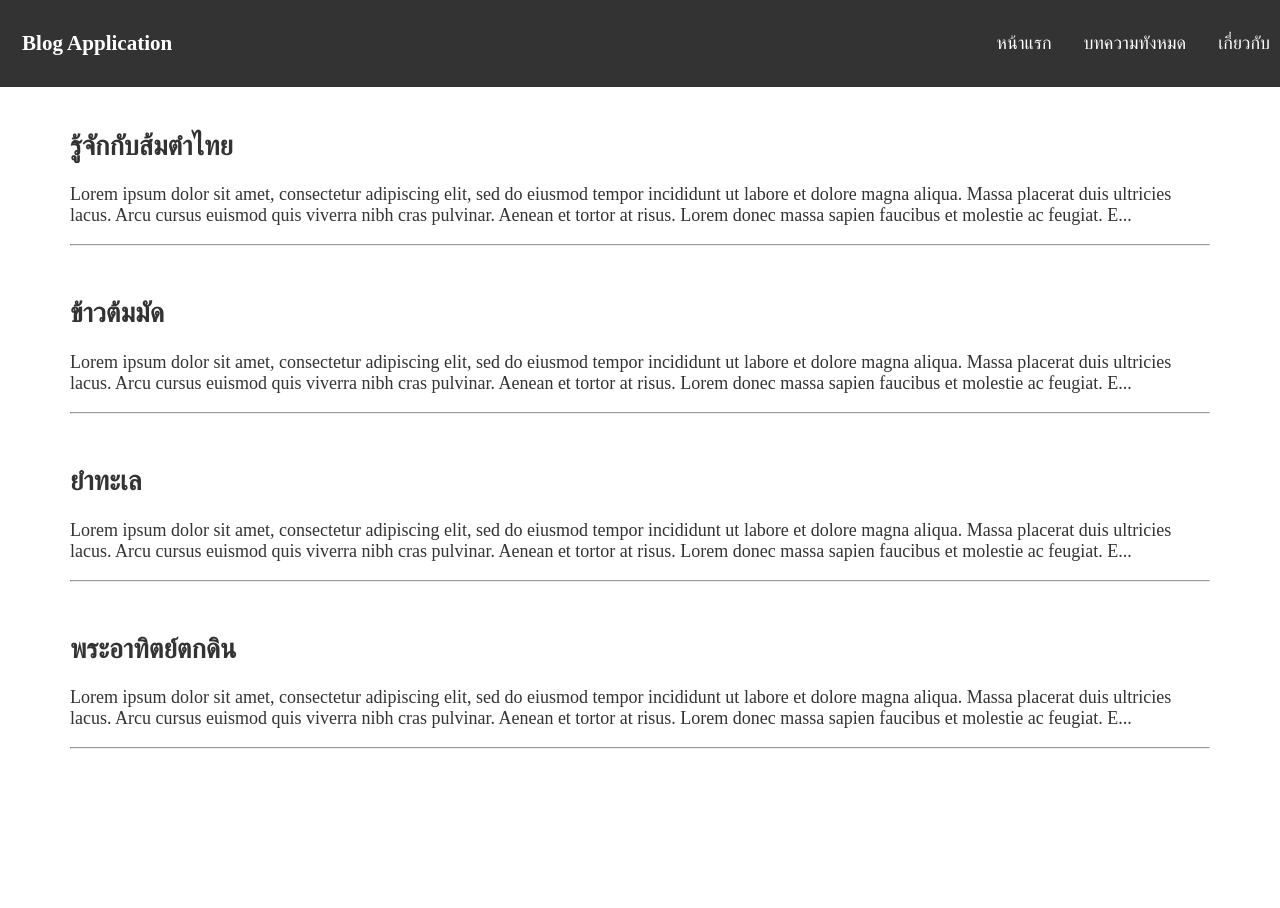
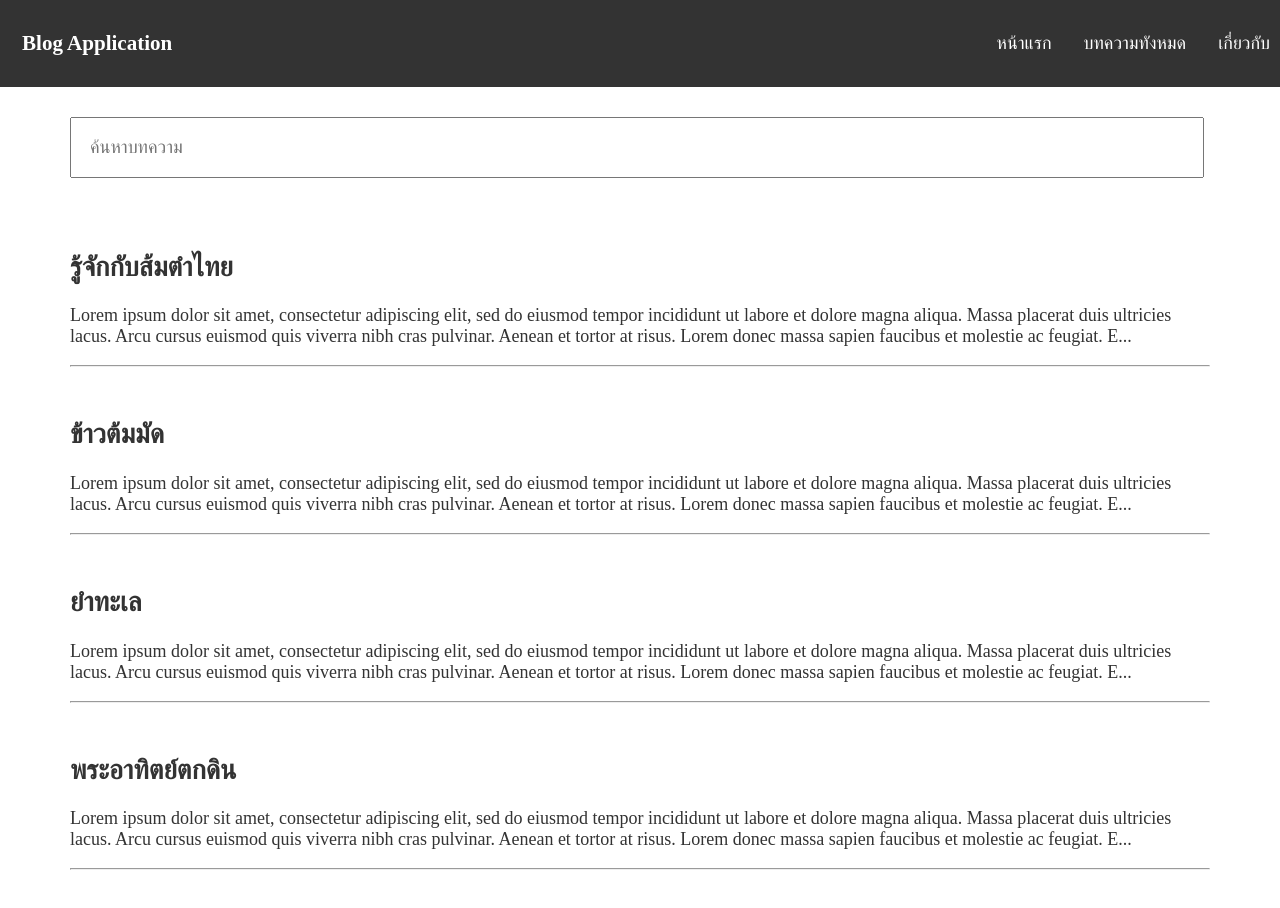
Before and after one commit to Dewz10/Training_React, a React (Create React App) app in the folder react-blog-app/: page /blogs in a window 1280 px wide. Before the commit the page ends 800 px from the top, so only its background shows below. Built offline with nearby package versions, Linux system fonts and the light colour scheme.

Commit message:
search data

```diff
--- a/react-blog-app/src/components/Blogs.css
+++ b/react-blog-app/src/components/Blogs.css
@@ -1,9 +1,19 @@
 .blog-container {
+  width: 96%;
+  max-width: 1140px;
+  margin: 0 auto;
+}
+.card {
+  color: #333;
+}
+.search-container {
+    margin: 30px 0;
+}
+.search-input {
+    padding: 1em 1em;
     width: 96%;
-    max-width: 1140px;
-    margin: 0 auto;
+    font-size: 18px;
 }
-
-.card {
-    color: #333;
+.search-input:focus {
+    outline: none;
 }
--- a/react-blog-app/src/components/Blogs.js
+++ b/react-blog-app/src/components/Blogs.js
@@ -1,12 +1,29 @@
 import blogs from "../data/blogs";
 import { Link } from "react-router-dom";
 import "./Blogs.css";
+import { useState, useEffect } from "react";
 
 export default function Blogs() {
+  const [search, setSearch] = useState("");
+  const [filterBlogs, setFilterBlogs] = useState([]);
+  useEffect(() => {
+    const result = blogs.filter((item) => item.title.includes(search));
+    setFilterBlogs(result);
+    // eslint-disable-next-line
+  }, [search]);
   return (
     <div className="blog-container">
+      <div className="search-container">
+        <input
+          type="text"
+          className="search-input"
+          placeholder="ค้นหาบทความ"
+          value={search}
+          onChange={(e) => setSearch(e.target.value)}
+        />
+      </div>
       <article>
-        {blogs.map((item) => (
+        {filterBlogs.map((item) => (
           <Link to={`/blog/${item.id}`} key={item.id}>
             <div className="card">
               <h2>{item.title}</h2>
```
